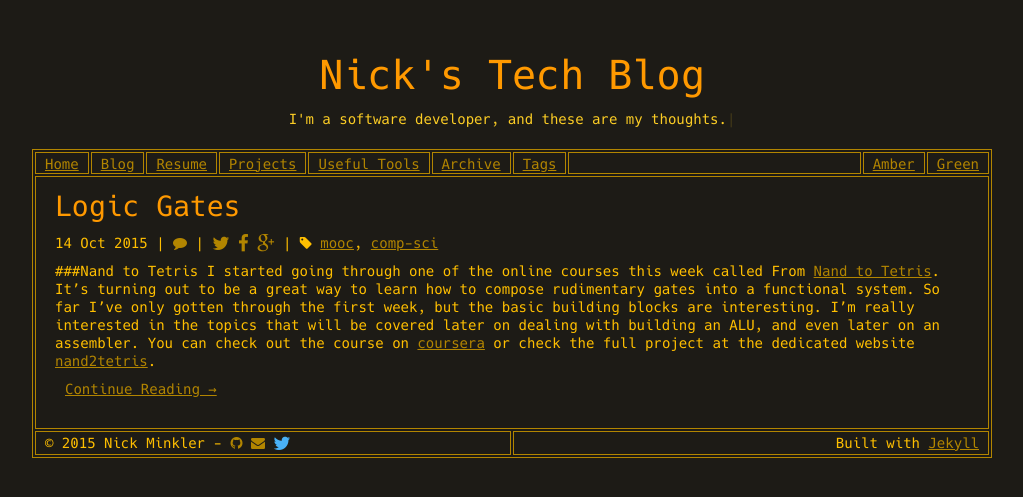
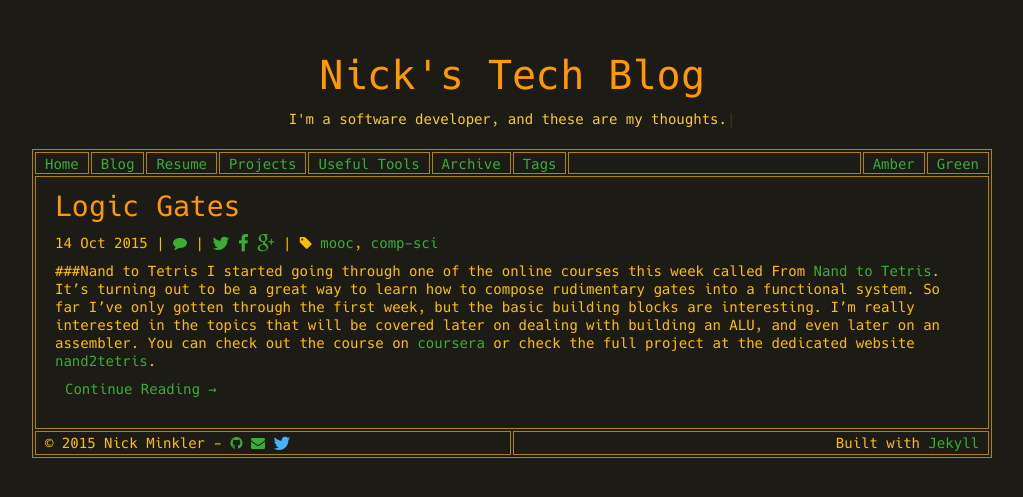
Before and after one commit to Sleaker/sleaker.github.io, a Jekyll site: the page built from index.html, in a window 1280 px wide. Shown: the top 497 px of the page, without its empty margins (128-1151 px from the left). Built offline with Jekyll 4.4.1, drawn with Linux system fonts in a browser that asks for light colours; comment, search, counter and statistics services are not loaded.

Commit message:
Remove underlines, swap link color to green to provide contrast with Amber color scheme

```diff
--- a/public/stylesheets/amber.scss
+++ b/public/stylesheets/amber.scss
@@ -16,7 +16,7 @@ $text-color:            #FFBF00;
 $header-color:          #FF9900;
 $small-header:          #CC5800;
 
-$link-color:            $control-element;
+$link-color:            #3CAD34;
 $link-hover-color:      #FCCD25;
 
 
--- a/public/stylesheets/common.scss
+++ b/public/stylesheets/common.scss
@@ -114,7 +114,7 @@ h3 {
 
 a {
   font-weight: 400;
-  text-decoration: underline;
+  text-decoration: none;
 }
 
 a:hover, a:active, a:focus, a:visited  {
```
